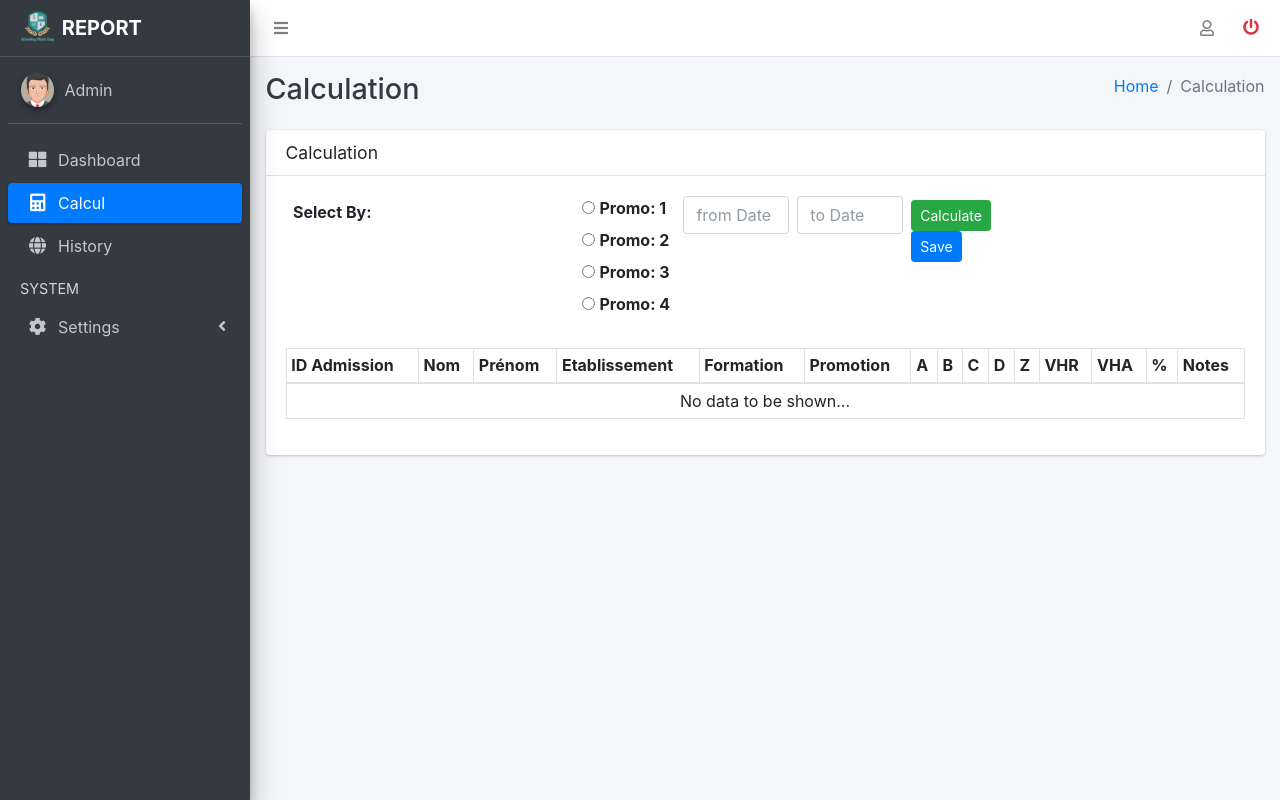
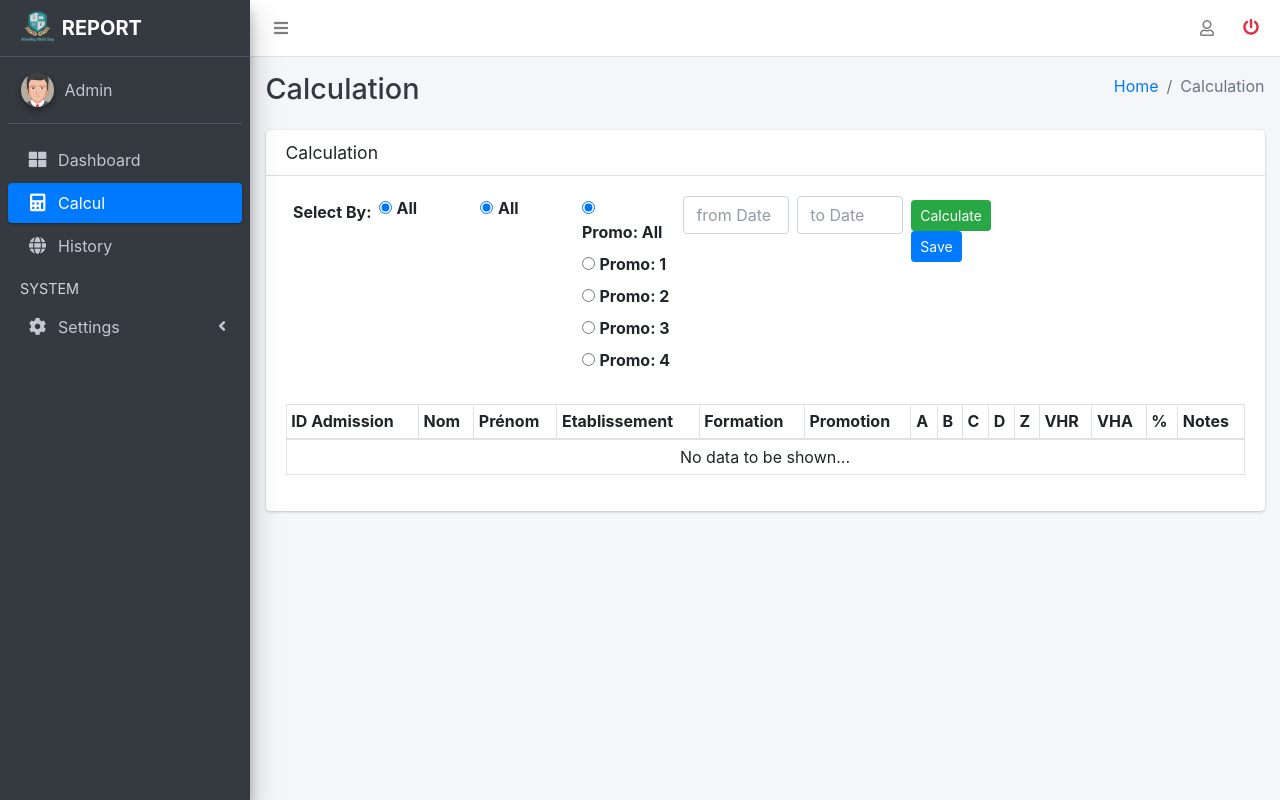
Before and after one commit to ronilcajan/school-reports, a PHP site: page /calcu/calcu.php in a window 1280 px wide. Run offline with PHP 8.4, Linux system fonts and the light colour scheme; a user stored in the database is signed in; data comes from the database, SQL or seed files in the repository; data that the repository does not hold is empty; some libraries are stand-ins or nearby versions.

Commit message:
Added revisions

```diff
--- a/calcu/calcu.php
+++ b/calcu/calcu.php
@@ -93,8 +93,8 @@
                                     <form class="d-flex flex-row" action="" method="post">
                                         <label class="w-25 mt-1 text-center">Select By:</label>
                                         <div class="w-25 mr-2">
-                                            <!-- <input type="radio" id="all" name="etab" value="all">
-                                            <label for="all">All</label><br> -->
+                                            <input type="radio" id="alletab" name="etab" value="all" checked>
+                                            <label for="alletab">All</label><br>
                                             <?php
                                                 $sql = "SELECT DISTINCT etab FROM students";
                                                 $result = $conn->query($sql);
@@ -104,8 +104,8 @@
                                             ?>
                                         </div>
                                         <div class="w-25 mr-2">
-                                            <!-- <input type="radio" id="alltype" name="type" value="all">
-                                            <label for="alltype">All</label><br> -->
+                                            <input type="radio" id="alltype" name="type" value="all" checked>
+                                            <label for="alltype">All</label><br>
                                             <?php
                                                  $sql = "SELECT DISTINCT `type` FROM students";
                                                 $result = $conn->query($sql);
@@ -115,6 +115,8 @@
                                             ?>
                                         </div>
                                         <div class="w-25 mr-2">
+                                            <input type="radio" id="promoall" name="promo" value="all" checked>
+                                            <label for="promo1">Promo: All</label><br>
                                             <input type="radio" id="promo1" name="promo" value="1">
                                             <label for="promo1">Promo: 1</label><br>
                                             <input type="radio" id="promo2" name="promo" value="2">
@@ -239,13 +241,13 @@
                         <div class="row">
                             <div class="form-group col-sm-12">
                                 <label for="inputText">Etab</label>
-                                <input type="text" class="form-control" name="etab" placeholder="Enter a etab" required value="<?= !empty($_POST['etab']) ? $_POST['etab'] : null ?>">
+                                <input type="text" class="form-control" name="etab" placeholder="Enter a etab" required value="<?= !empty($_POST['etab']) ? ucwords($_POST['etab']) : null ?>">
                             </div>
                         </div>
                         <div class="row">
                             <div class="form-group col-sm-12">
                                 <label for="inputText">Promotion</label>
-                                <input type="text" class="form-control" name="promo" placeholder="Enter a etab" required value="<?= !empty($_POST['promo']) ? $_POST['promo'] : null ?>">
+                                <input type="text" class="form-control" name="promo" placeholder="Enter a etab" required value="<?= !empty($_POST['promo']) ? ucwords($_POST['promo']) : null ?>">
                             </div>
                         </div>
                         <div class="row">
--- a/model/calculate.php
+++ b/model/calculate.php
@@ -9,7 +9,7 @@
         $toDate = $conn->real_escape_string($_POST['toDate']);
         $promo = $conn->real_escape_string($_POST['promo']);
 
-        if($etab == 'all' && $type == 'all' && empty($promo)){
+        if($etab == 'all' && $type == 'all' && $promo=='all'){
             $select = "SELECT id_admission,nom,prenom,etab,formation,promo,
                             SUM(CASE WHEN cat_fusionee='A' THEN duree ELSE 0 END) a,
                             SUM(CASE WHEN cat_fusionee='B' THEN duree ELSE 0 END) b,
@@ -20,7 +20,7 @@
                             WHERE `date` BETWEEN '$fromDate' AND '$toDate'
                             GROUP BY id_admission" ;
 
-        }elseif($etab != 'all' && $type == 'all' && empty($promo)){
+        }elseif($etab != 'all' && $type == 'all' && $promo == 'all'){
             $select = "SELECT id_admission,nom,prenom,etab,formation,promo,
                             SUM(CASE WHEN cat_fusionee='A' THEN duree ELSE 0 END) a,
                             SUM(CASE WHEN cat_fusionee='B' THEN duree ELSE 0 END) b,
@@ -31,7 +31,7 @@
                             WHERE etab LIKE '%$etab%' AND `date` BETWEEN '$fromDate' AND '$toDate'
                             GROUP BY id_admission" ;
 
-        }elseif($etab == 'all' && $type != 'all' && empty($promo)){
+        }elseif($etab == 'all' && $type != 'all' && $promo == 'all'){
             $select = "SELECT id_admission,nom,prenom,etab,formation,promo,
                             SUM(CASE WHEN cat_fusionee='A' THEN duree ELSE 0 END) a,
                             SUM(CASE WHEN cat_fusionee='B' THEN duree ELSE 0 END) b,
@@ -42,7 +42,7 @@
                             WHERE type LIKE '%$type%' AND `date` BETWEEN '$fromDate' AND '$toDate'
                             GROUP BY id_admission" ;
 
-        }elseif($etab != 'all' && $type == 'all' && $promo){
+        }elseif($etab == 'all' && $type == 'all' && $promo != 'all'){
             $select = "SELECT id_admission,nom,prenom,etab,formation,promo,
                             SUM(CASE WHEN cat_fusionee='A' THEN duree ELSE 0 END) a,
                             SUM(CASE WHEN cat_fusionee='B' THEN duree ELSE 0 END) b,
@@ -53,7 +53,7 @@
                             WHERE etab LIKE '%$etab%' AND promo LIKE '%$promo%' AND `date` BETWEEN '$fromDate' AND '$toDate'
                             GROUP BY id_admission" ;
 
-        }elseif($etab == 'all' && $type != 'all' && empty($promo)){
+        }elseif($etab == 'all' && $type != 'all' && $promo != 'all'){
             $select = "SELECT id_admission,nom,prenom,etab,formation,promo,
                             SUM(CASE WHEN cat_fusionee='A' THEN duree ELSE 0 END) a,
                             SUM(CASE WHEN cat_fusionee='B' THEN duree ELSE 0 END) b,
```
